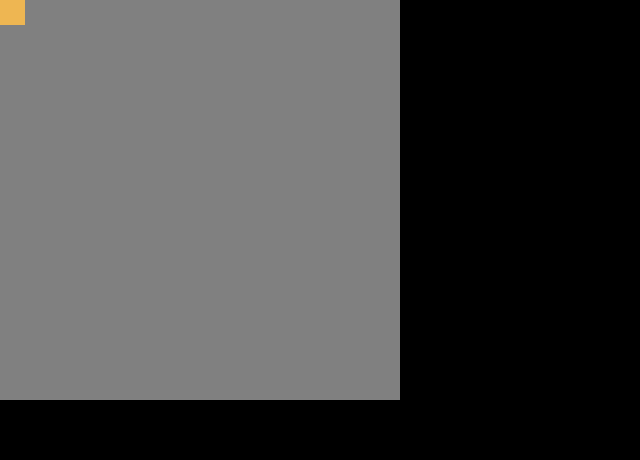
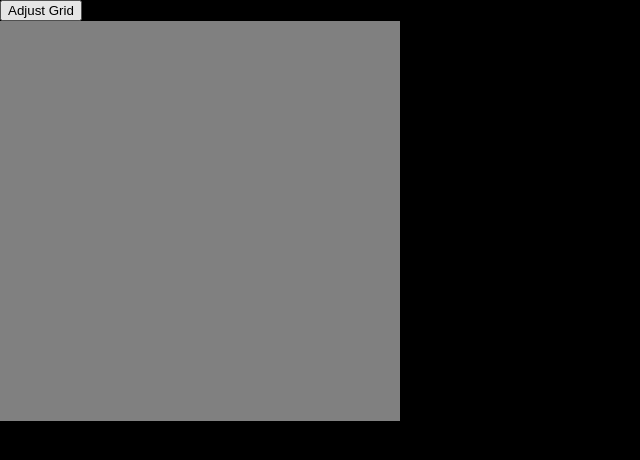
Before and after one commit to goldjared/etch-a-sketch, a plain HTML site: page index.html in a window 1280 px wide. Shown: the whole page, without its empty margins (0-640 px from the left). Drawn offline with Linux system fonts and the light colour scheme.

Commit message:
Create button to adjust grid, button uses onclick to call function

```diff
--- a/index.html
+++ b/index.html
@@ -9,7 +9,9 @@
     <script type="text/javascript" src="/js/main.js" defer></script>
 </head>
 <body>
+    <input type="button" value="Adjust Grid" class="grid-button" onclick="adjustGrid()">
     <div class="container"></div>
+
 
 </body>
 </html>
```
